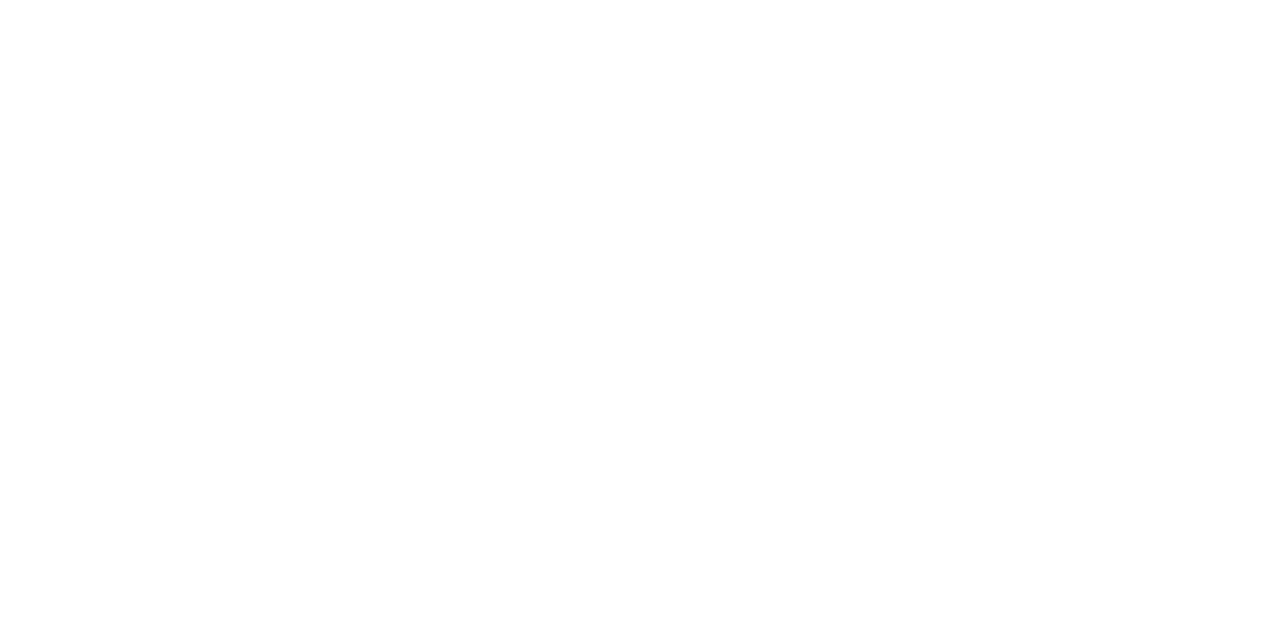
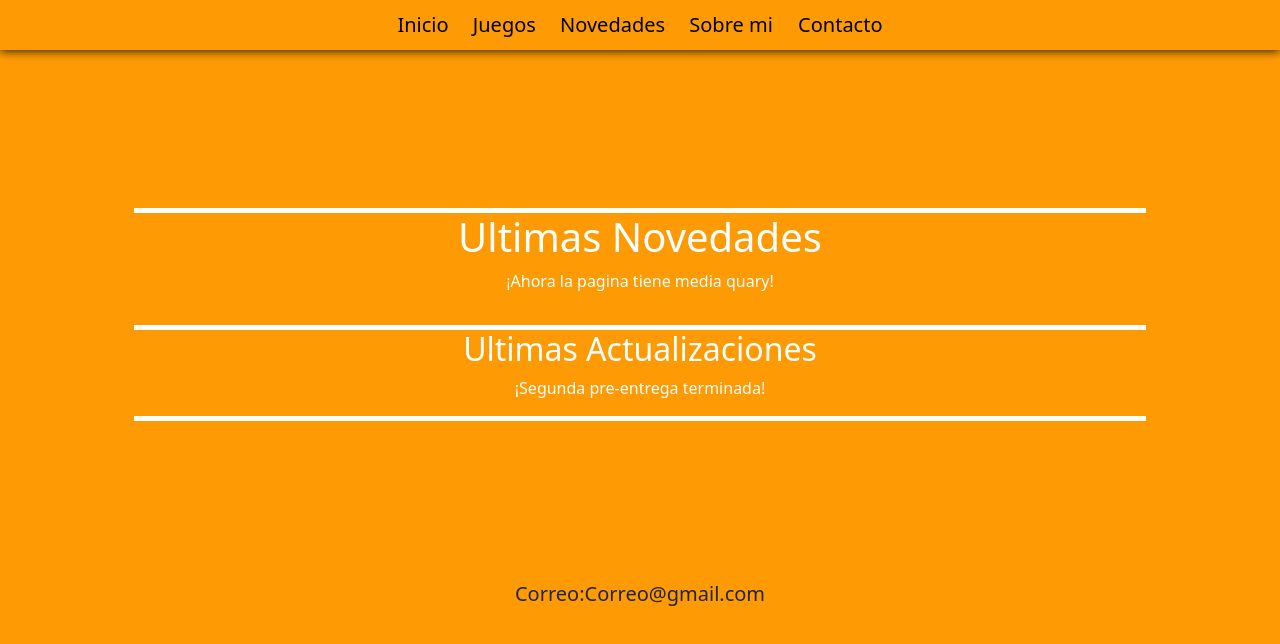
Before and after one commit to Nalboc/PFRoberts, a plain HTML site: page pages/novedades.html in a window 1280 px wide. Drawn offline with nearby package versions, Linux system fonts and the light colour scheme.

Commit message:
inicio-de-novedades-bootstrap

```diff
--- a/css/style.css
+++ b/css/style.css
@@ -238,3 +238,14 @@ footer section{
 .section-article article img:hover{
     box-shadow: 5px 5px 10px 5px #041026;
 }
+
+/*Pagina de Novedades*/
+
+.main-novedades div{
+    background-color: white;
+    width: 80%;
+    height: 5px;
+}
+.main-novedades section{
+
+}
--- a/pages/novedades.html
+++ b/pages/novedades.html
@@ -0,0 +1,35 @@
+<!DOCTYPE html>
+<html lang="en">
+<head>
+    <meta charset="UTF-8">
+    <meta name="viewport" content="width=device-width, initial-scale=1.0">
+    <title>Document</title>
+    <link rel="stylesheet" href="https://cdn.jsdelivr.net/npm/bootstrap@5.3.3/dist/css/bootstrap.min.css">
+    <link rel="stylesheet" href="../css/style.css">
+</head>
+<body>
+    <header>
+        <div>
+            <nav><a href="../index.html">Inicio</a> <a href="./juegos.html">Juegos</a> <a href="./novedades.html">Novedades</a> <a href="#">Sobre mi</a><a href="./contacto.html"> Contacto</a></nav>
+        </div>
+    </header>
+    <main class="main-novedades">
+        <section class = "d-flex p-2 flex-column">
+            <div></div>
+            <h1>Ultimas Novedades</h1>
+            <p>¡Ahora la pagina tiene media quary!</p>
+        </section>
+        <section class = "d-flex p-2 flex-column">
+            <div></div>
+            <h2>Ultimas Actualizaciones</h2>
+            <p>¡Segunda pre-entrega terminada!</p>
+            <div></div>
+        </section>
+    </main>
+    <footer>
+        <section>
+            <p>Correo:Correo@gmail.com</p>
+        </section>
+    </footer>
+</body>
+</html>
```
Also changed, not shown: index.html (+1 -1 lines), pages/juegos.html (+1 -1 lines).
